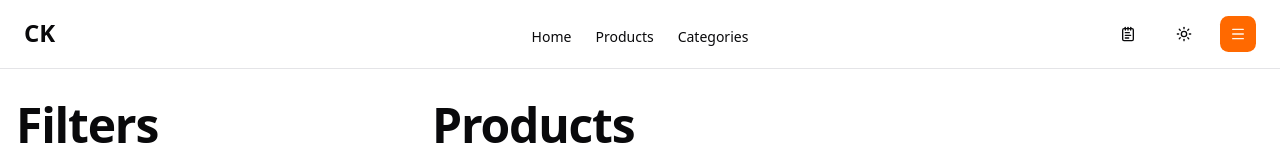
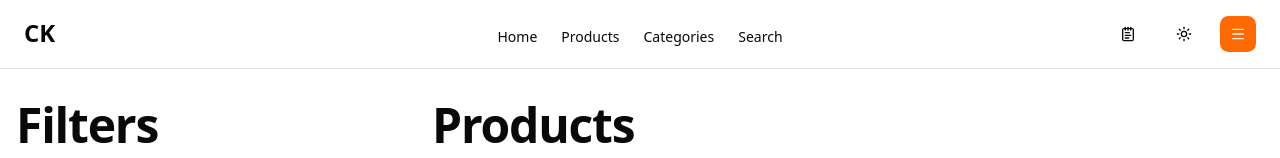
Before and after one commit to EoBryanDev/cupcake-store-ftnd, a Next.js app in the folder web/: page /search in a window 1280 px wide. Shown: the top 158 px of the page. Built offline with nearby package versions, Linux system fonts and the light colour scheme; no server answers.

Commit message:
Part of EOB-23,EOB-54 feat: creating search link

```diff
--- a/web/src/components/menus/nav-menu-dktp.tsx
+++ b/web/src/components/menus/nav-menu-dktp.tsx
@@ -39,6 +39,14 @@ export function NavMenuDesktop() {
                 Categories
               </Link>
             </div>
+            <div className="flex items-center">
+              <Link
+                href="/search"
+                className="hover:text-primary cursor-pointer text-sm"
+              >
+                Search
+              </Link>
+            </div>
           </nav>
         </div>
 
```
